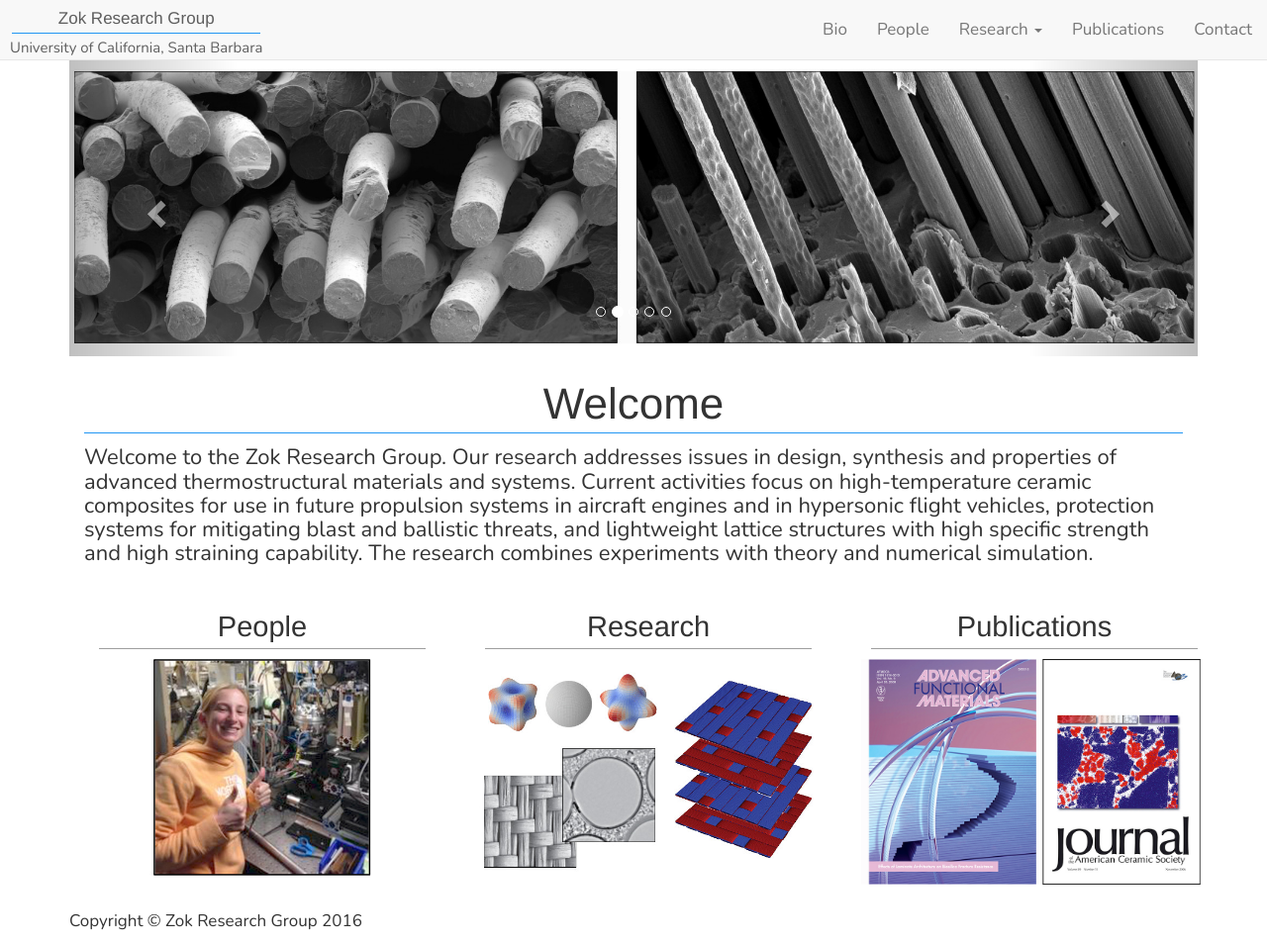
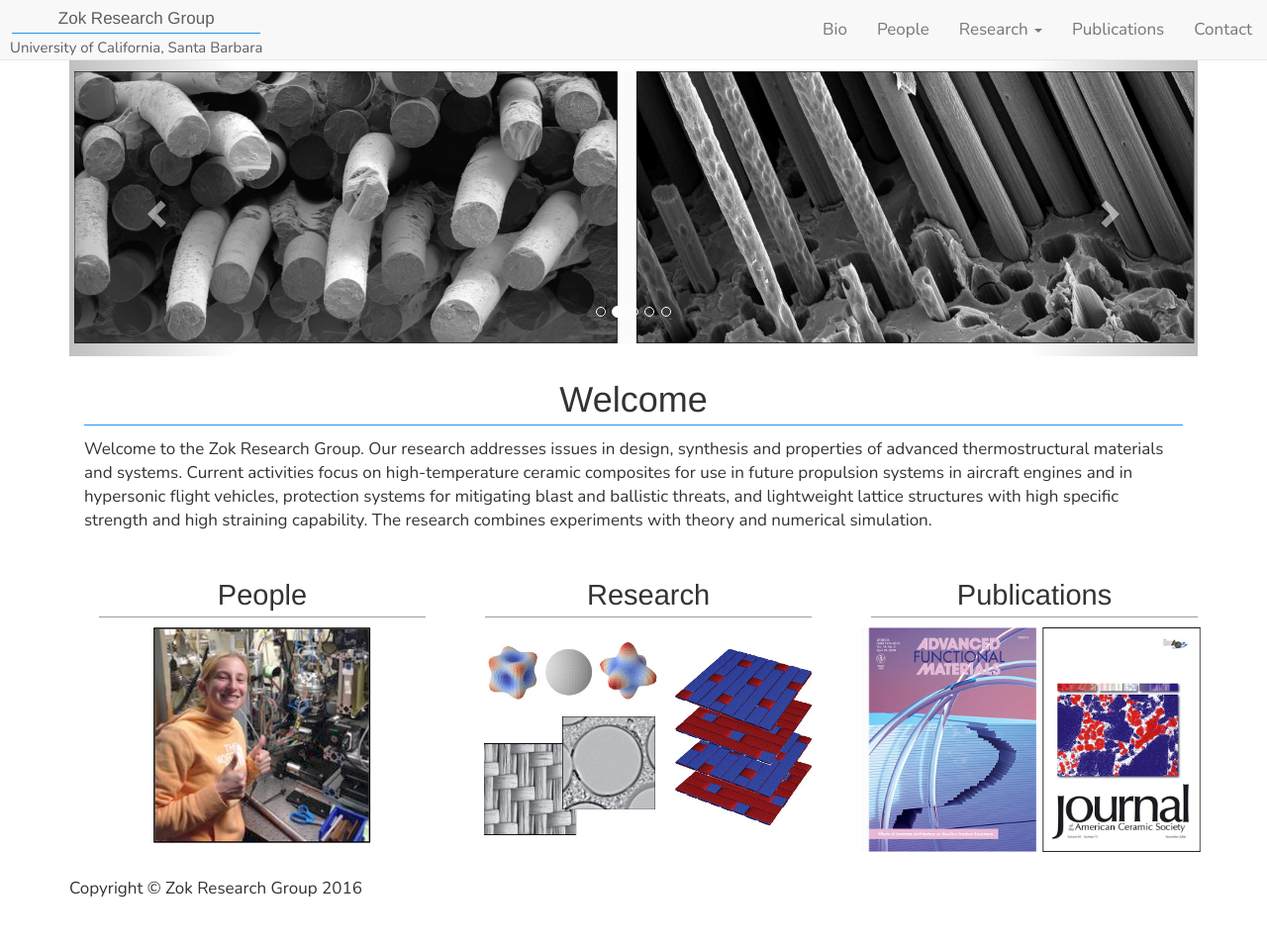
Before and after one commit to latture/zok-group-website, a Jekyll site: the page built from index.html, in a window 1280 px wide and 955 px high. Shown: the whole window at 99% size. Built offline with Jekyll 4.4.1, drawn with Linux system fonts in a browser that asks for light colours; some web fonts are replaced.

Commit message:
Changed welcome subheading to p tag.

```diff
--- a/_includes/welcome.html
+++ b/_includes/welcome.html
@@ -1,7 +1,7 @@
 <div class="container" id="welcome">
     <div class="welcome-banner">
-        <h1 class="welcome-banner-heading">Welcome</h1>
-        <h4 class="welcome-banner-subheading">Welcome to the Zok Research Group. Our research addresses issues in design, synthesis and properties of advanced thermostructural materials and systems. Current activities focus on high-temperature ceramic composites for use in future propulsion systems in aircraft engines and in hypersonic flight vehicles, protection systems for mitigating blast and ballistic threats, and lightweight lattice structures with high specific strength and high straining capability. The research combines experiments with theory and numerical simulation.</h4>
+        <h2 class="welcome-banner-heading">Welcome</h2>
+        <p>Welcome to the Zok Research Group. Our research addresses issues in design, synthesis and properties of advanced thermostructural materials and systems. Current activities focus on high-temperature ceramic composites for use in future propulsion systems in aircraft engines and in hypersonic flight vehicles, protection systems for mitigating blast and ballistic threats, and lightweight lattice structures with high specific strength and high straining capability. The research combines experiments with theory and numerical simulation.</p>
     </div>
     <div class="container">
         <div class="row">
```
